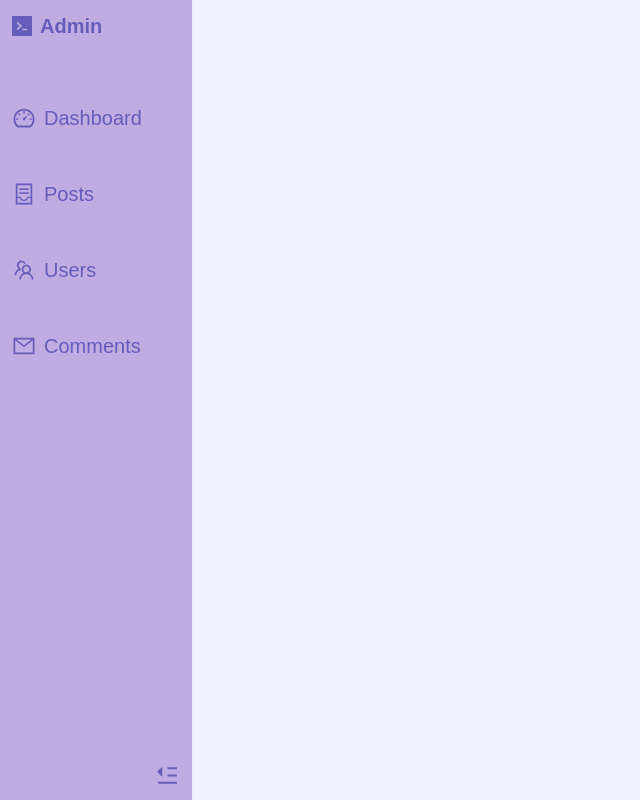
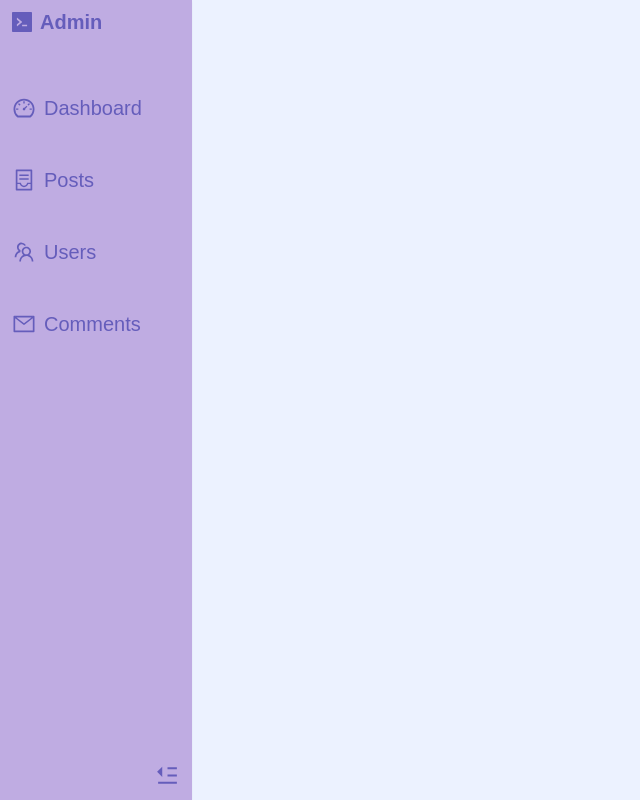
Before and after one commit to erdaboss99/NextJS-Forum, a Next.js app: page /admin in a window 1280 px wide. Shown: the whole page, without its empty margins (0-640 px from the left). Built offline with nearby package versions, Linux system fonts and the light colour scheme; a web font is replaced by a local one.

Commit message:
Add transition during navigation bar's expansion

```diff
--- a/src/components/common/AdminNav.tsx
+++ b/src/components/common/AdminNav.tsx
@@ -50,13 +50,13 @@ const AdminNav: FC<AdminNavProps> = ({ navItems }): JSX.Element => {
 	return (
 		<nav
 			ref={navRef}
-			className='h-screen w-48 shadow-sm bg-secondary-light dark:bg-secondary-dark flex flex-col justify-between'>
+			className='h-screen w-48 shadow-sm bg-secondary-light dark:bg-secondary-dark flex flex-col justify-between transition-width duration-500 overflow-hidden'>
 			<div>
 				<Link className='flex items-center space-x-2 p-3 mb-10' href='/admin'>
 					<Logo className='fill-highlight-light dark:fill-highlight-dark w-5 h-5' />
 
 					{expandedNav && (
-						<span className='text-highlight-light dark:text-highlight-dark text-xl font-semibold'>
+						<span className='text-highlight-light dark:text-highlight-dark text-xl font-semibold leading-none'>
 							Admin
 						</span>
 					)}
@@ -70,7 +70,7 @@ const AdminNav: FC<AdminNavProps> = ({ navItems }): JSX.Element => {
 								className='flex items-center text-highlight-light dark:text-highlight-dark text-xl p-3 hover:scale-[0.98] transition'
 								href={item.href}>
 								<item.icon size={24} />
-								{expandedNav && <span className='ml-2'>{item.label}</span>}
+								{expandedNav && <span className='ml-2 leading-none'>{item.label}</span>}
 							</Link>
 						);
 					})}
--- a/tailwind.config.js
+++ b/tailwind.config.js
@@ -19,6 +19,9 @@ module.exports = {
 				},
 				action: '#3E54AC',
 			},
+			transitionProperty: {
+				width: 'width',
+			},
 		},
 	},
 	plugins: [],
```
